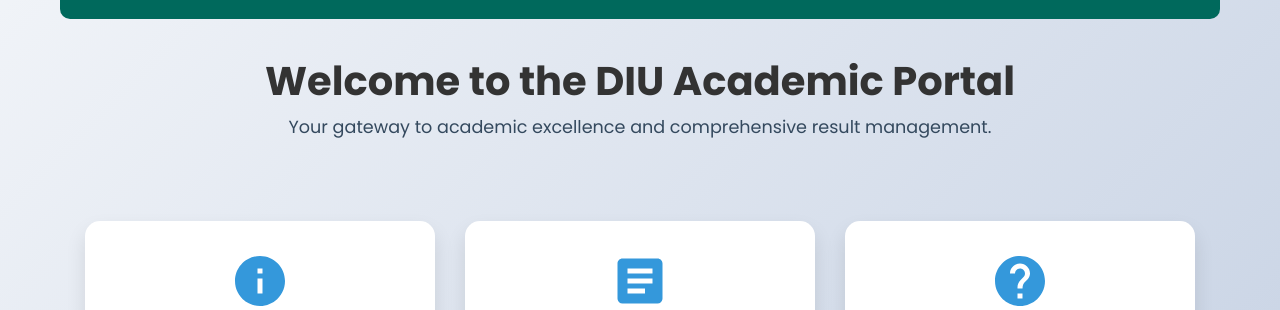
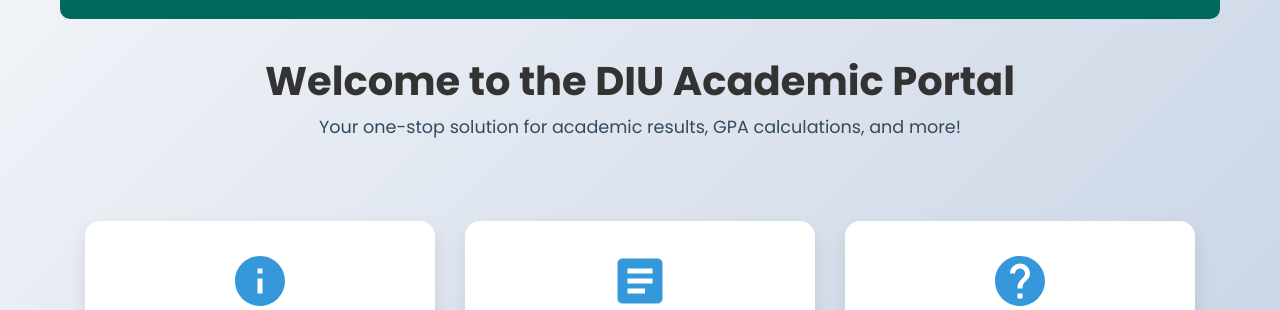
Before and after one commit to tahsin247/diursultv2, a PHP site: page / in a window 1280 px wide. Shown: the part 209-519 px from the top of the page. Run offline with PHP 8.4, Linux system fonts and the light colour scheme; the visitor is signed in with stand-in values (Sample User, id 1).

Commit message:
Update index.php

```diff
--- a/index.php
+++ b/index.php
@@ -319,7 +319,7 @@ $username = $_SESSION['username'];
 
         <div class="welcome-section">
             <h2>Welcome to the DIU Academic Portal</h2>
-            <p>Your gateway to academic excellence and comprehensive result management.</p>
+           <p>Your one-stop solution for academic results, GPA calculations, and more!</p>
         </div>
         <div class="features">
             <div class="feature-card">
```
